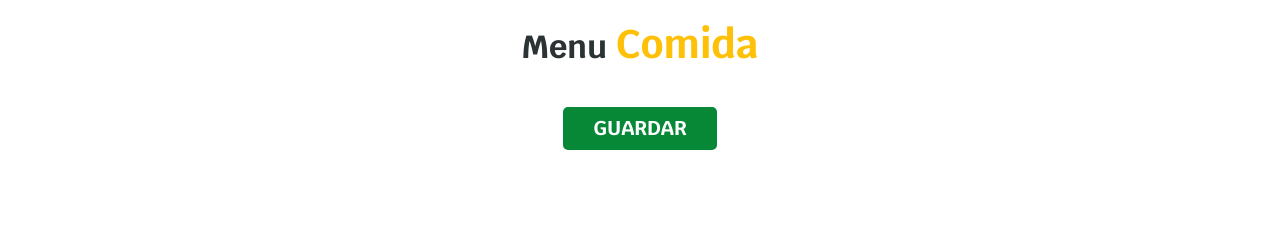
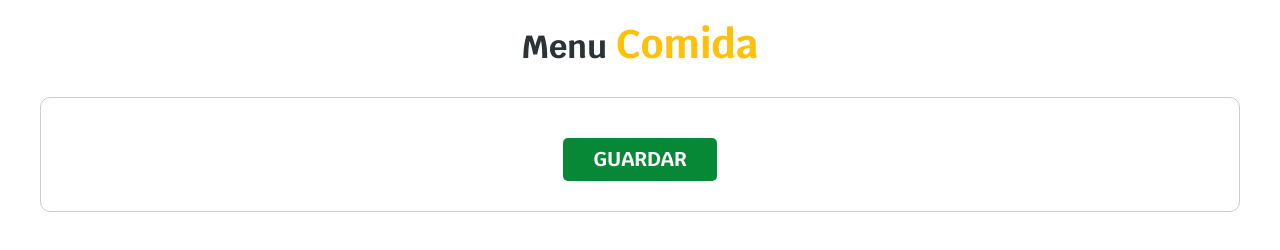
Before and after one commit to LimbersMay/belgsoftFrontend, a website built with Vite: page src/presentation/waiter/foods/foods.html in a window 1280 px wide. Built offline with nearby package versions, Linux system fonts and the light colour scheme.

Commit message:
(src/presentation/waiter) clase .food-container cambiado al id #food-container

```diff
--- a/src/presentation/waiter/foods/foods_style.css
+++ b/src/presentation/waiter/foods/foods_style.css
@@ -4,7 +4,7 @@ header {
     margin-bottom: 3rem;
 }
 
-.food-container {
+#food-container {
     max-width: 120rem;
     margin: 0 auto;
     border: .1rem solid var(--light-gray);
```
